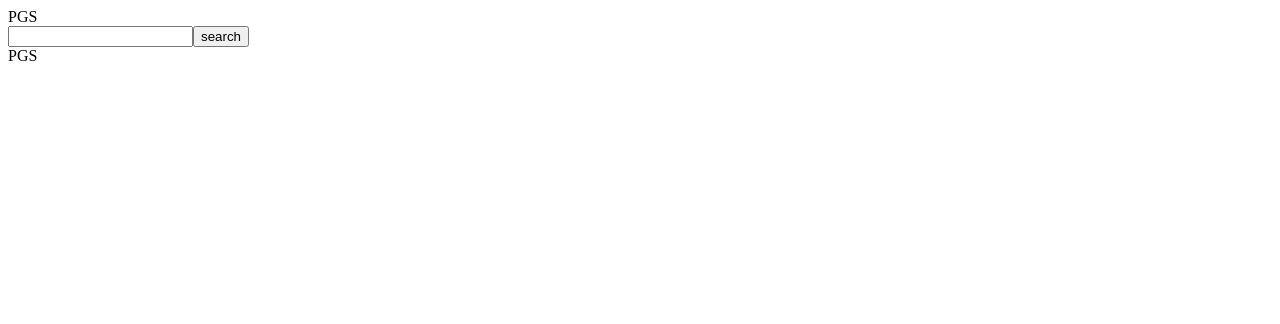
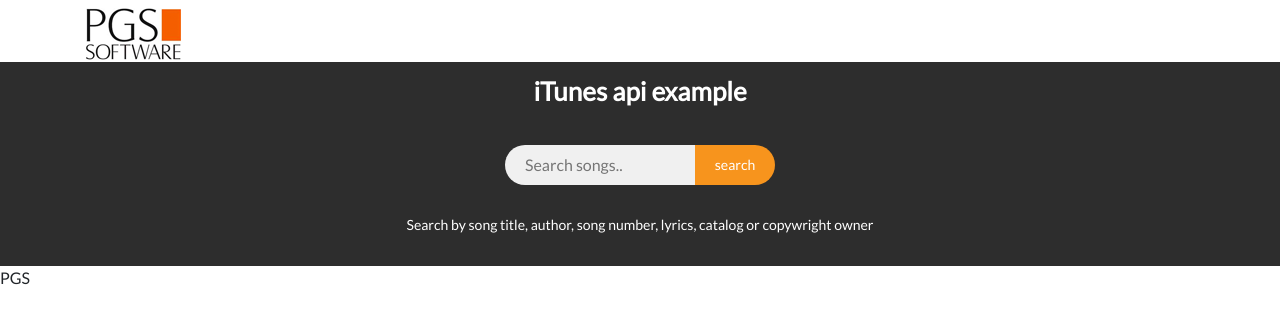
Before and after one commit to PrzemyslawKonefal/zadanie-rekrutacyjne---itunes-api, an Angular app: page / in a window 1280 px wide. Shown: the top 324 px of the page. Built offline with nearby package versions, Linux system fonts and the light colour scheme.

Commit message:
apperance - navbar, search section

```diff
--- a/package.json
+++ b/package.json
@@ -21,6 +21,7 @@
     "@angular/platform-browser": "^5.2.0",
     "@angular/platform-browser-dynamic": "^5.2.0",
     "@angular/router": "^5.2.0",
+    "bootstrap": "^4.1.1",
     "core-js": "^2.4.1",
     "rxjs": "^5.5.6",
     "rxjs-compat": "^6.2.0",
--- a/src/app/app.component.css
+++ b/src/app/app.component.css
@@ -0,0 +1,7 @@
+.navbar{
+  width: 100%;
+  height: 61.5px;
+}
+.navbar > img{
+  height: 52px;
+}
--- a/src/app/app.component.html
+++ b/src/app/app.component.html
@@ -1,8 +1,10 @@
-<nav>
-  PGS
+<nav class="navbar container">
+  <img src="/assets/img/logo.png" alt="PGS">
 </nav>
+
  <app-search></app-search>
  <app-records></app-records>
-<footer>
+
+<footer class="footer">
   PGS
 </footer>
--- a/src/app/records/record/record.component.html
+++ b/src/app/records/record/record.component.html
@@ -1,5 +1,5 @@
 <div>
-  <img [src] = "trackData['artworkUrl100']" alt="">
+  <img [src] = "trackData['artworkUrl100']" [alt]="trackData['trackName']">
   <h6 class="trackTitle">{{trackData['trackName']}}</h6>
   <h6 class="trackAuthor">{{trackData['artistName']}}</h6>
 </div>
--- a/src/app/search/search.component.css
+++ b/src/app/search/search.component.css
@@ -0,0 +1,41 @@
+.header-search{
+  display: flex;
+  flex-direction: column;
+  align-items: center;
+  justify-content: space-around;
+  color: #fff;
+  background: #2d2d2d;
+  height: 204px;
+}
+.header-search > h1{
+  font-size: 26px;
+  font-weight: 600;
+}
+.header-search > p{
+  font-weight: 100;
+  font-size: 14px;
+}
+.search{
+  display: flex;
+  justify-content: center;
+}
+.search > input, .search > button{
+  height: 40px;
+  border: none;
+  outline: none;
+}
+.search > button{
+  background: #f7941d;
+  color: #fff;
+  font-size: 14px;
+  border-radius: 0 20px 20px 0;
+  width: 80px;
+  cursor: pointer;
+}
+.search > input{
+  color: #3c3b3b;
+  background: #f0f0f0;
+  border-radius: 20px 0 0 20px;
+  width: 190px;
+  padding-left: 20px;
+}
--- a/src/app/search/search.component.html
+++ b/src/app/search/search.component.html
@@ -1,2 +1,8 @@
-<input type="text" id="songSearchInput" required>
-<button type="button" (click)="getSongs()">search</button>
+<header class="header-search">
+  <h1>iTunes api example</h1>
+  <div class="search">
+    <input type="text" id="songSearchInput" placeholder="Search songs..">
+    <button type="button" (click)="getSongs()">search</button>
+  </div>
+  <p>Search by song title, author, song number, lyrics, catalog or copywright owner</p>
+</header>
--- a/src/index.html
+++ b/src/index.html
@@ -4,9 +4,8 @@
   <meta charset="utf-8">
   <title>ZadanieRekrutacyjne</title>
   <base href="/">
-
+  <link href="https://fonts.googleapis.com/css?family=Lato" rel="stylesheet">
   <meta name="viewport" content="width=device-width, initial-scale=1">
-  <link rel="icon" type="image/x-icon" href="favicon.ico">
 </head>
 <body>
   <app-root></app-root>
--- a/src/styles.css
+++ b/src/styles.css
@@ -1 +1,5 @@
 /* You can add global styles to this file, and also import other style files */
+@import '~bootstrap/dist/css/bootstrap.min.css';
+body{
+  font-family: 'Lato', sans-serif;
+}
```
Also changed, not shown: .angular-cli.json, src/assets/img/logo.png (added), 1 other file (tests, documents, lock files or other folders).
